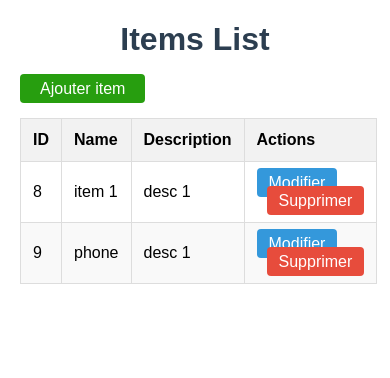
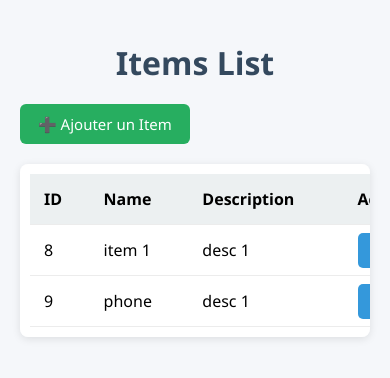
Before and after one commit to Ahmedou22Elkhadim/tp_django, a Django app: page / in a window 390 px wide. Shown: the top 378 px of the page. Run offline with Django 5.2, Linux system fonts and the light colour scheme; data comes from the database, SQL or seed files in the repository; both versions use the stored data as it was after the commit.

Commit message:
Designe responsive

```diff
--- a/templates/items.html
+++ b/templates/items.html
@@ -4,44 +4,109 @@
     <meta charset="UTF-8">
     <meta name="viewport" content="width=device-width, initial-scale=1.0">
     <title>Items List</title>
+
     <style>
         body {
-            font-family: Arial, sans-serif;
-            margin: 20px;
+            font-family: "Segoe UI", Arial, sans-serif;
+            margin: 0;
+            padding: 20px;
+            background: #f5f7fa;
         }
+
         h1 {
             text-align: center;
-            color: #2c3e50;
+            color: #34495e;
+            margin-bottom: 20px;
         }
+
+        .btn-add {
+            display: inline-block;
+            padding: 10px 18px;
+            background: #27ae60;
+            color: white;
+            text-decoration: none;
+            border-radius: 6px;
+            font-size: 15px;
+            transition: 0.3s;
+        }
+        .btn-add:hover {
+            background: #219150;
+        }
+
+        /* Container responsive */
+        .table-container {
+            margin-top: 20px;
+            overflow-x: auto; /* Rend le tableau scrollable sur mobile */
+            background: white;
+            padding: 10px;
+            border-radius: 8px;
+            box-shadow: 0 2px 8px rgba(0,0,0,0.1);
+        }
+
         table {
             width: 100%;
             border-collapse: collapse;
-            margin-top: 20px;
+            min-width: 600px; /* Pour éviter que les colonnes écrasent sur mobile */
         }
+
         th, td {
-            border: 1px solid #ddd;
-            padding: 12px;
+            padding: 14px;
             text-align: left;
+            border-bottom: 1px solid #ececec;
         }
+
         th {
-            background-color: #f2f2f2;
+            background: #ecf0f1;
             font-weight: bold;
         }
-        tr:nth-child(even) {
-            background-color: #f9f9f9;
+
+        tr:hover {
+            background: #f9f9f9;
         }
-        tr:hover {
-            background-color: #f1f1f1;
+
+        /* Boutons */
+        .btn {
+            padding: 8px 14px;
+            border-radius: 5px;
+            color: white;
+            text-decoration: none;
+            font-size: 14px;
+            transition: 0.3s;
+        }
+
+        .btn-edit {
+            background: #3498db;
+        }
+        .btn-edit:hover {
+            background: #2c80ba;
+        }
+
+        .btn-delete {
+            background: #e74c3c;
+            margin-left: 8px;
+        }
+        .btn-delete:hover {
+            background: #c0392b;
+        }
+
+        /* Texte vide */
+        .empty {
+            text-align: center;
+            margin-top: 40px;
+            font-size: 18px;
+            color: #7f8c8d;
         }
     </style>
 </head>
+
 <body>
+
     <h1>Items List</h1>
-     <a href="{% url 'create_item'  %}"
-               style="padding:6px 20px; background:#279e0f; color:white; text-decoration:none; border-radius:4px;">
-               Ajouter item
-    </a>
+
+    <a href="{% url 'create_item' %}" class="btn-add">➕ Ajouter un Item</a>
+
     {% if items %}
+    <div class="table-container">
         <table>
             <thead>
                 <tr>
@@ -51,6 +116,7 @@
                     <th>Actions</th>
                 </tr>
             </thead>
+
             <tbody>
                 {% for item in items %}
                 <tr>
@@ -58,13 +124,9 @@
                     <td>{{ item.name }}</td>
                     <td>{{ item.description }}</td>
                     <td>
-            <a href="{% url 'edit_item' item.id %}"
-               style="padding:6px 12px; background:#3498db; color:white; text-decoration:none; border-radius:4px;">
-               Modifier
-            </a>
-
+                        <a href="{% url 'edit_item' item.id %}" class="btn btn-edit">Modifier</a>
                         <a href="{% url 'delete_item' item.id %}"
-               style="padding:6px 12px; background:#e74c3c; color:white; text-decoration:none; border-radius:4px; margin-left:10px;"
+                           class="btn btn-delete"
                            onclick="return confirm('Voulez-vous vraiment supprimer cet élément ?');">
                            Supprimer
                         </a>
@@ -73,8 +135,11 @@
                 {% endfor %}
             </tbody>
         </table>
+    </div>
+
     {% else %}
-        <p>No items available.</p>
+        <p class="empty">Aucun item disponible.</p>
     {% endif %}
+
 </body>
 </html>
```
Also changed, not shown: db.sqlite3. Lines whose indentation alone changed are shown as unchanged.
